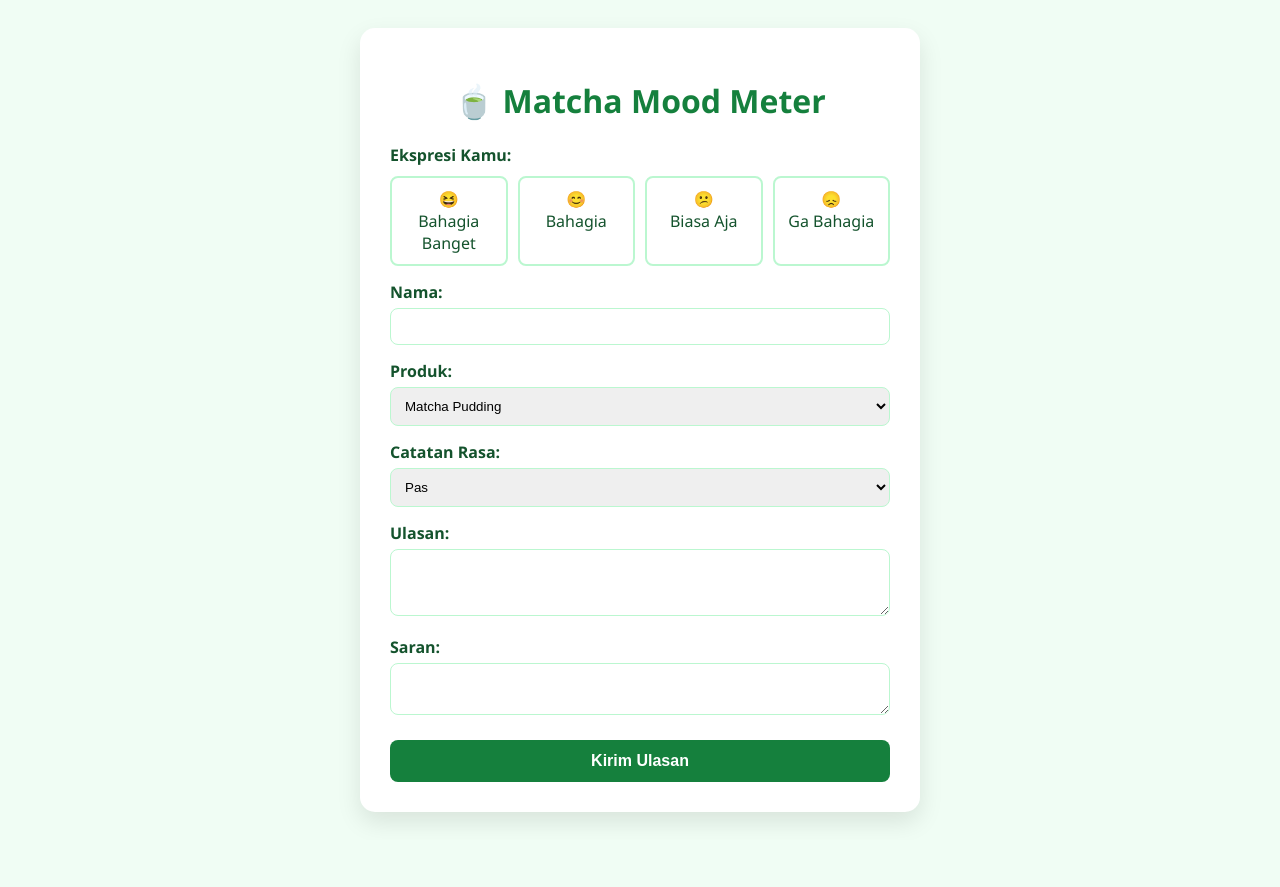
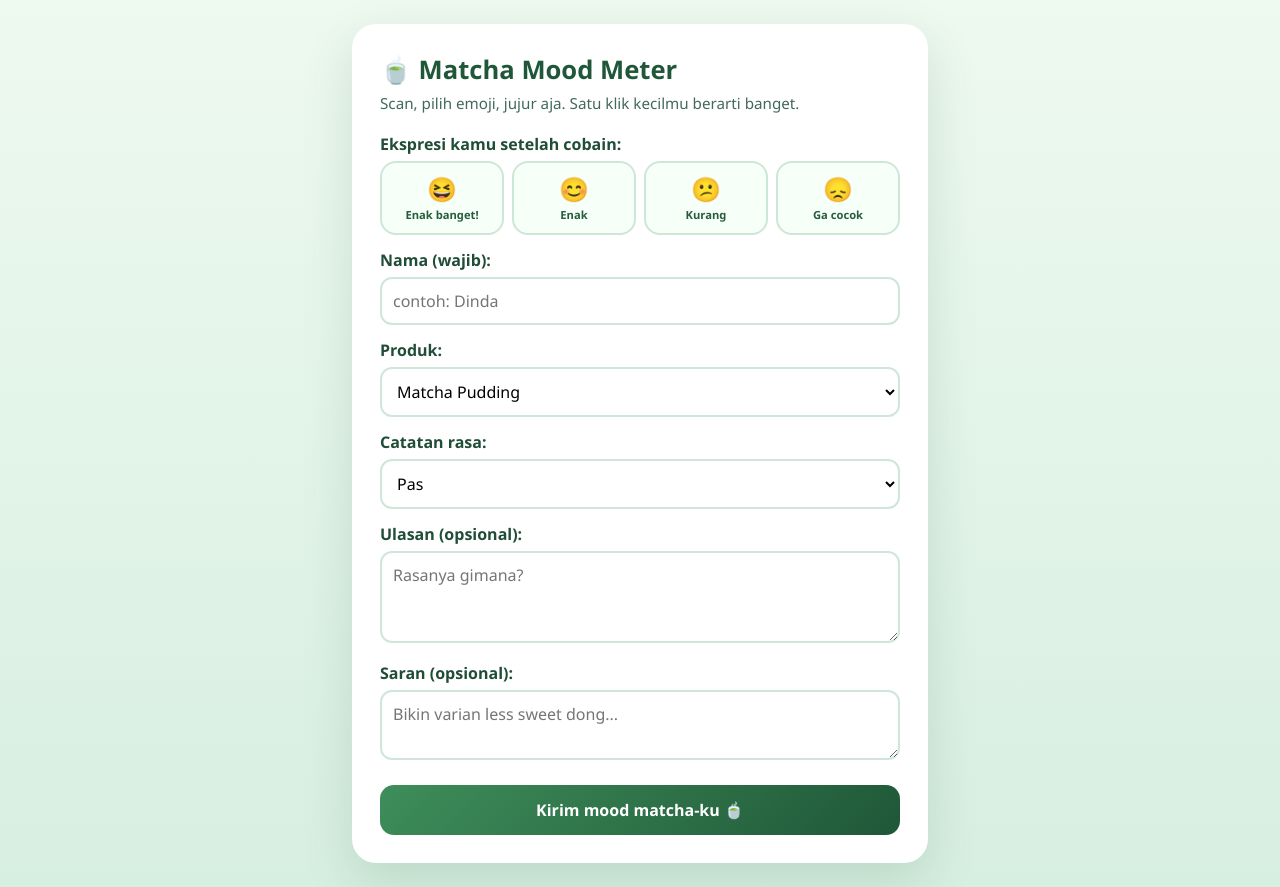
Before and after one commit to destunain/matcha-review-static, a plain HTML site: page index.html in a window 1280 px wide. Before the commit the page ends 840 px from the top, so only its background shows below. Drawn offline with Linux system fonts and the light colour scheme.

Commit message:
update form & pasang url apps script

```diff
--- a/index.html
+++ b/index.html
@@ -3,95 +3,111 @@
 <head>
 <meta charset="UTF-8">
 <meta name="viewport" content="width=device-width, initial-scale=1.0">
-    <title>Ulasan Matcha</title>
+<title>Matcha Mood Meter</title>
 <style>
-        body { font-family: 'Segoe UI', sans-serif; background: #f0fdf4; color: #14532d; padding: 20px; display: flex; justify-content: center; }
-        .container { background: white; padding: 30px; border-radius: 15px; box-shadow: 0 10px 25px rgba(0,0,0,0.1); max-width: 500px; width: 100%; }
-        h1 { text-align: center; color: #15803d; }
-        label { display: block; margin-top: 15px; font-weight: bold; }
-        input, select, textarea { width: 100%; padding: 10px; margin-top: 5px; border: 1px solid #bbf7d0; border-radius: 8px; box-sizing: border-box; }
-        button { width: 100%; background: #15803d; color: white; padding: 12px; border: none; border-radius: 8px; margin-top: 20px; cursor: pointer; font-size: 16px; font-weight: bold; }
-        button:hover { background: #166534; }
-        .emoji-group { display: flex; gap: 10px; margin-top: 10px; }
-        .emoji-btn { flex: 1; padding: 10px; border: 2px solid #bbf7d0; border-radius: 8px; background: white; cursor: pointer; text-align: center; }
-        .emoji-btn.selected { background: #dcfce7; border-color: #15803d; }
-        #status { text-align: center; margin-top: 15px; font-weight: bold; display: none; }
+  body{margin:0;min-height:100vh;display:flex;align-items:center;justify-content:center;
+       background:linear-gradient(180deg,#eef9f0,#d7efe0);font-family:'Segoe UI',Arial,sans-serif;padding:24px;color:#173b2a}
+  .card{background:#fff;border-radius:24px;padding:28px;max-width:520px;width:100%;
+        box-shadow:0 18px 50px rgba(31,87,56,.15)}
+  h1{color:#1f5738;margin:0 0 6px;font-size:1.6rem}
+  p.sub{color:#42695a;margin:0 0 20px;font-size:.95rem}
+  label{display:block;font-weight:700;margin:14px 0 6px;color:#204d37}
+  .emoji-group{display:grid;grid-template-columns:repeat(4,1fr);gap:8px}
+  .emoji-btn{border:2px solid #cde7d6;background:#f7fff9;border-radius:16px;padding:12px 4px;
+             cursor:pointer;text-align:center;font-size:1.5rem;line-height:1.2}
+  .emoji-btn small{display:block;font-size:.7rem;font-weight:700;color:#275d3d;margin-top:4px}
+  .emoji-btn.selected{border-color:#3e8e5a;background:#eaf9ef;transform:translateY(-2px)}
+  input,select,textarea{width:100%;box-sizing:border-box;border:2px solid #cfe6d8;border-radius:12px;
+                        padding:11px;font:inherit;background:#fff}
+  button{width:100%;margin-top:20px;border:0;border-radius:14px;padding:14px;font:inherit;font-weight:800;
+         background:linear-gradient(135deg,#3e8e5a,#1f5738);color:#fff;cursor:pointer}
+  #status{display:none;margin-top:14px;text-align:center;font-weight:700}
 </style>
 </head>
 <body>
-    <div class="container">
+<main class="card">
   <h1>🍵 Matcha Mood Meter</h1>
+  <p class="sub">Scan, pilih emoji, jujur aja. Satu klik kecilmu berarti banget.</p>
+
   <form id="reviewForm">
-            <label>Ekspresi Kamu:</label>
+    <label>Ekspresi kamu setelah cobain:</label>
     <div class="emoji-group">
-                <div class="emoji-btn" onclick="selectEmoji(this, 'bahagia_banget')">😆<br>Bahagia Banget</div>
-                <div class="emoji-btn" onclick="selectEmoji(this, 'bahagia')">😊<br>Bahagia</div>
-                <div class="emoji-btn" onclick="selectEmoji(this, 'biasa_aja')">😕<br>Biasa Aja</div>
-                <div class="emoji-btn" onclick="selectEmoji(this, 'ga_bahagia')">😞<br>Ga Bahagia</div>
+      <div class="emoji-btn" data-emosi="bahagia_banget">😆<small>Enak banget!</small></div>
+      <div class="emoji-btn" data-emosi="bahagia">😊<small>Enak</small></div>
+      <div class="emoji-btn" data-emosi="kurang">😕<small>Kurang</small></div>
+      <div class="emoji-btn" data-emosi="ga_cocok">😞<small>Ga cocok</small></div>
     </div>
     <input type="hidden" name="emosi" id="emosiInput" required>
 
-            <label>Nama:</label>
-            <input type="text" name="nama" required>
+    <label for="nama">Nama (wajib):</label>
+    <input id="nama" name="nama" placeholder="contoh: Dinda" required>
 
-            <label>Produk:</label>
-            <select name="produk">
-                <option value="Matcha Pudding">Matcha Pudding</option>
-                <option value="Matcha Drink">Matcha Drink</option>
+    <label for="produk">Produk:</label>
+    <select id="produk" name="produk">
+      <option>Matcha Pudding</option>
+      <option>Matcha Drink</option>
     </select>
 
-            <label>Catatan Rasa:</label>
-            <select name="catatan_rasa">
-                <option value="Pas">Pas</option>
-                <option value="Terlalu Manis">Terlalu Manis</option>
-                <option value="Terlalu Pahit">Terlalu Pahit</option>
-                <option value="Terlalu Enak">Terlalu Enak</option>
+    <label for="catatan_rasa">Catatan rasa:</label>
+    <select id="catatan_rasa" name="catatan_rasa">
+      <option>Pas</option>
+      <option>Terlalu manis</option>
+      <option>Terlalu pahit</option>
+      <option>Terlalu enak</option>
+      <option>Kurang matcha</option>
     </select>
 
-            <label>Ulasan:</label>
-            <textarea name="ulasan" rows="3"></textarea>
+    <label for="ulasan">Ulasan (opsional):</label>
+    <textarea id="ulasan" name="ulasan" rows="3" placeholder="Rasanya gimana?"></textarea>
 
-            <label>Saran:</label>
-            <textarea name="saran" rows="2"></textarea>
+    <label for="saran">Saran (opsional):</label>
+    <textarea id="saran" name="saran" rows="2" placeholder="Bikin varian less sweet dong..."></textarea>
 
-            <button type="submit" id="submitBtn">Kirim Ulasan</button>
+    <button type="submit" id="submitBtn">Kirim mood matcha-ku 🍵</button>
     <div id="status"></div>
   </form>
-    </div>
+</main>
 
 <script>
-        // GANTI URL INI DENGAN URL APPS SCRIPT LU
-        const scriptURL = 'PASTE_URL_APPS_SCRIPT_LU_DISINI';
+  // ⚠️ GANTI DENGAN URL /exec APPS SCRIPT LU
+  var SCRIPT_URL = 'https://script.google.com/macros/s/AKfycbzpzZzYbAmtBy8CvE_vQ5SADFP-uC_vw6-q4nnYHKaILy0F5prU7knJaGpxjRcOAoI/exec';
 
-        function selectEmoji(element, value) {
-            document.querySelectorAll('.emoji-btn').forEach(btn => btn.classList.remove('selected'));
-            element.classList.add('selected');
-            document.getElementById('emosiInput').value = value;
+  document.querySelectorAll('.emoji-btn').forEach(function(btn){
+    btn.addEventListener('click', function(){
+      document.querySelectorAll('.emoji-btn').forEach(function(b){ b.classList.remove('selected'); });
+      btn.classList.add('selected');
+      document.getElementById('emosiInput').value = btn.dataset.emosi;
+    });
+  });
+
+  document.getElementById('reviewForm').addEventListener('submit', function(e){
+    e.preventDefault();
+    if (!document.getElementById('emosiInput').value) {
+      alert('Pilih salah satu emoji dulu ya!');
+      return;
     }
-
-        const form = document.getElementById('reviewForm');
-        const statusDiv = document.getElementById('status');
-        const btn = document.getElementById('submitBtn');
-
-        form.addEventListener('submit', e => {
-            e.preventDefault();
+    var btn = document.getElementById('submitBtn');
+    var status = document.getElementById('status');
     btn.disabled = true;
     btn.innerText = 'Mengirim...';
 
-            fetch(scriptURL, { method: 'POST', body: new FormData(form), mode: 'no-cors' })
-                .then(response => {
-                    statusDiv.style.display = 'block';
-                    statusDiv.innerText = '✅ Makasih! Ulasanmu udah masuk.';
-                    statusDiv.style.color = 'green';
-                    form.reset();
-                    document.querySelectorAll('.emoji-btn').forEach(btn => btn.classList.remove('selected'));
+    // TRIK KUNCI: URLSearchParams (bukan FormData) biar Google bisa baca
+    var body = new URLSearchParams(new FormData(e.target));
+
+    fetch(SCRIPT_URL, { method: 'POST', body: body, mode: 'no-cors' })
+      .then(function(){
+        status.style.display = 'block';
+        status.style.color = '#1f5738';
+        status.innerText = '✅ Makasih! Ulasanmu udah masuk.';
+        e.target.reset();
+        document.querySelectorAll('.emoji-btn').forEach(function(b){ b.classList.remove('selected'); });
         btn.disabled = false;
-                    btn.innerText = 'Kirim Ulasan';
+        btn.innerText = 'Kirim mood matcha-ku 🍵';
       })
-                .catch(error => {
-                    statusDiv.style.display = 'block';
-                    statusDiv.innerText = '❌ Gagal mengirim. Coba lagi.';
-                    statusDiv.style.color = 'red';
+      .catch(function(){
+        status.style.display = 'block';
+        status.style.color = '#c22f2f';
+        status.innerText = '❌ Gagal mengirim, coba lagi ya.';
         btn.disabled = false;
       });
   });
```
Lines whose indentation alone changed are shown as unchanged.
